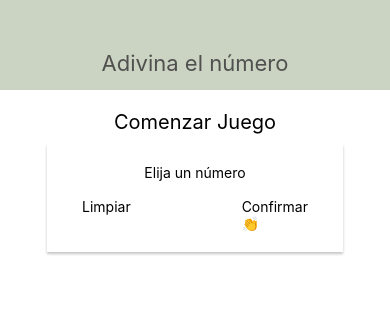
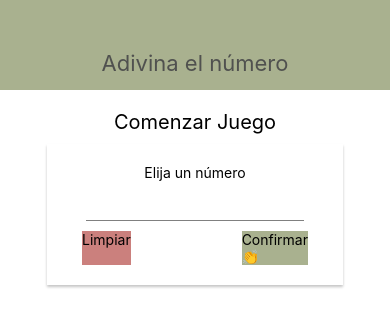
Before and after one commit to andrearosr/app-guess-the-number, a React Native app: screen / in a window 390 px wide. Shown: the top 326 px of the page. Built offline with nearby package versions, Linux system fonts and the light colour scheme.

Commit message:
Add constants and input

```diff
--- a/components/Button.js
+++ b/components/Button.js
@@ -1,9 +1,9 @@
 import React from 'react'
 import { TouchableOpacity, Text, StyleSheet } from 'react-native'
 
-function Button({ title, onPress, children }) {
+function Button({ title, onPress, color, children }) {
   return (
-    <TouchableOpacity onPress={onPress}>
+    <TouchableOpacity onPress={onPress} style={{ backgroundColor: color }}>
       <Text>{title}</Text>
       {children}
     </TouchableOpacity>
--- a/components/Card.js
+++ b/components/Card.js
@@ -1,5 +1,5 @@
-import React, { useEffect } from 'react'
-import { View, Text, StyleSheet } from 'react-native'
+import React from 'react'
+import { View, StyleSheet } from 'react-native'
 
 function Card({ style, children }) {
   return (
--- a/components/Header.js
+++ b/components/Header.js
@@ -1,5 +1,6 @@
 import React from 'react';
 import { View, Text, StyleSheet } from 'react-native';
+import Colors from '../constants/Colors';
 
 function Header({ title }) {
   return (
@@ -14,7 +15,7 @@ const styles = StyleSheet.create({
     width: '100%',
     height: 90,
     paddingTop: 36,
-    backgroundColor: '#cbd4c2',
+    backgroundColor: Colors.primary,
     alignItems: 'center',
     justifyContent: 'center',
   },
--- /dev/null
+++ b/components/Input.js
@@ -0,0 +1,22 @@
+import React from 'react'
+import { TextInput, StyleSheet } from 'react-native'
+
+function Input({ style, ...rest }) {
+  return (
+    <TextInput
+      style={[styles.input, style]}
+      {...rest}
+    />
+  )
+}
+
+const styles = StyleSheet.create({
+  input: {
+    height: 30,
+    borderBottomColor: 'grey',
+    borderBottomWidth: 1,
+    marginVertical: 10,
+  }
+})
+
+export default Input
--- /dev/null
+++ b/constants/Colors.js
@@ -0,0 +1,16 @@
+import { StyleSheet } from 'react-native'
+
+export default {
+  primary: '#A9B18F',
+  accent: '#CB807D',
+  buttonTextColor: 'white',
+  titleFontSize: 24
+}
+
+const globalStyles = StyleSheet.create({
+  centered: {
+    alignItems: 'center',
+  }
+})
+
+export { globalStyles }
--- a/screen/StartGameScreen.js
+++ b/screen/StartGameScreen.js
@@ -1,23 +1,41 @@
-import React from 'react'
-import { View, Text, TextInput, StyleSheet } from 'react-native'
+import React, { useState } from 'react'
+import { View, Text, TouchableWithoutFeedback, Keyboard, StyleSheet } from 'react-native'
 import Card from '../components/Card'
 import Button from '../components/Button';
+import Input from '../components/Input'
+import Colors, { globalStyles } from '../constants/Colors';
 
 function StartGameScreen() {
+  const [enteredValue, setEnteredValue] = useState('');
+
+  const handleChangeText = (text) => {
+    setEnteredValue(text.replace(/[^0-9]/g, ''))
+  }
+
   return (
+    <TouchableWithoutFeedback onPress={Keyboard.dismiss}>
       <View style={styles.screen}>
         <Text style={styles.title}>Comenzar Juego</Text>
         <Card style={styles.inputContainer}>
           <Text>Elija un número</Text>
-        <TextInput />
+          <Input
+            blurOnSubmit
+            autoCapitalization="none"
+            autoCorrect={false}
+            keyboardType="numeric"
+            maxLength={2}
+            value={enteredValue}
+            onChangeText={handleChangeText}
+          />
           <View style={styles.buttonContainer}>
-          <Button title="Limpiar" onPress={() => { }} />
-          <Button title="Confirmar" onPress={() => { }}>
+            <Button color={Colors.accent} title="Limpiar" onPress={() => { }} />
+            <Button color={Colors.primary} title="Confirmar" onPress={() => { }}>
               <Text>👏</Text>
             </Button>
           </View>
         </Card>
       </View>
+    </TouchableWithoutFeedback>
   )
 }
 
@@ -32,10 +50,10 @@ const styles = StyleSheet.create({
     marginVertical: 10,
   },
   inputContainer: {
+    ...globalStyles.centered,
     width: 300,
     maxWidth: '80%',
     padding: 20,
-    alignItems: 'center',
   },
   buttonContainer: {
     flexDirection: 'row',
```
Lines whose indentation alone changed are shown as unchanged.
